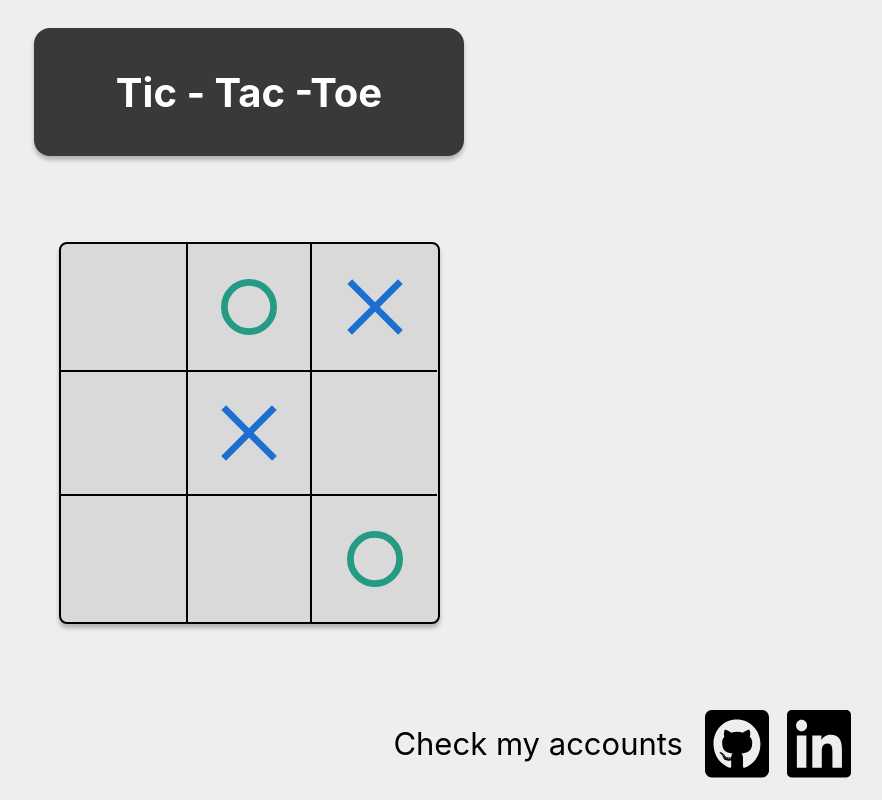
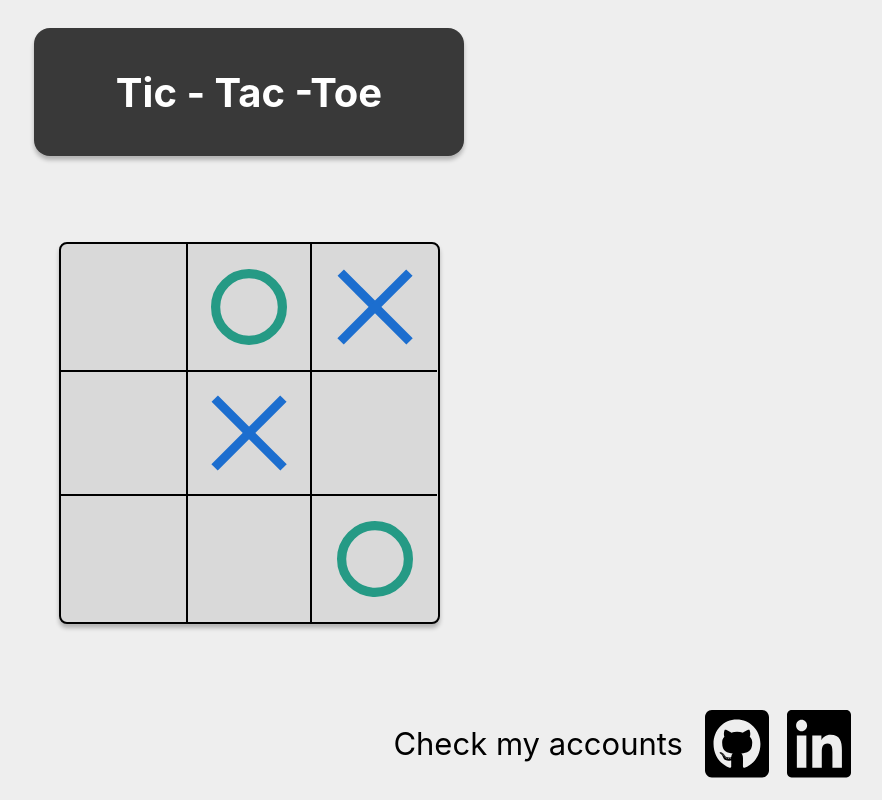
Before and after one commit to WeronikaCzepiela/tic---tac--toe, a React (Create React App) app: page / in a window 1280 px wide. Shown: the whole page, without its empty margins (391-1273 px from the left). Built offline with nearby package versions, Linux system fonts and the light colour scheme.

Commit message:
create style for game item for desktop app

```diff
--- a/src/components/GameItem/GameItem.tsx
+++ b/src/components/GameItem/GameItem.tsx
@@ -2,16 +2,45 @@ import { GameItemStyled } from './GameItem.styles'
 import { GameItemType, GameItemTypes } from './GameItem.types'
 import XIcon from '../../assets/image/x.svg'
 import OIcon from '../../assets/image/o.svg'
+import { DIMENSION, useWindowDimensions } from '../../utils'
 
 export const GameItem = ({ id, type, onClick }: GameItemTypes) => {
+  const { width } = useWindowDimensions()
+
+  const getCorrectWidthOfIcon = () => {
+    if (width > DIMENSION) return 80
+
+    return 60
+  }
+
+  const getCorrectHeightOfIcon = () => {
+    if (width > DIMENSION) return 76
+
+    return 56
+  }
+
   const icons = [
     {
       type: GameItemType.CROSS,
-      image: <img src={XIcon} color={'#1C6ECF'} height={56} width={60} />,
+      image: (
+        <img
+          src={XIcon}
+          color={'#1C6ECF'}
+          height={getCorrectHeightOfIcon()}
+          width={getCorrectWidthOfIcon()}
+        />
+      ),
     },
     {
       type: GameItemType.CIRCLE,
-      image: <img src={OIcon} color={'#1C6ECF'} height={56} width={60} />,
+      image: (
+        <img
+          src={OIcon}
+          color={'#1C6ECF'}
+          height={getCorrectHeightOfIcon()}
+          width={getCorrectWidthOfIcon()}
+        />
+      ),
     },
   ]
 
```
